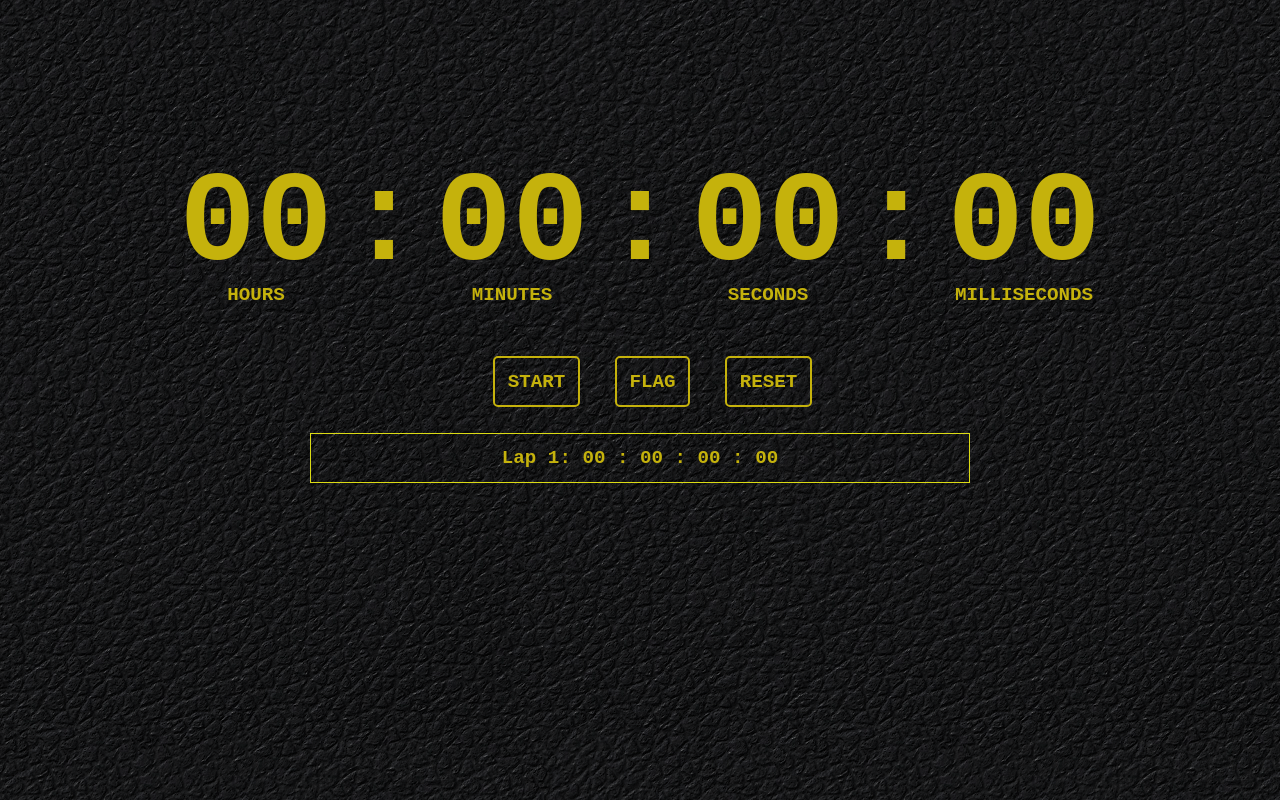
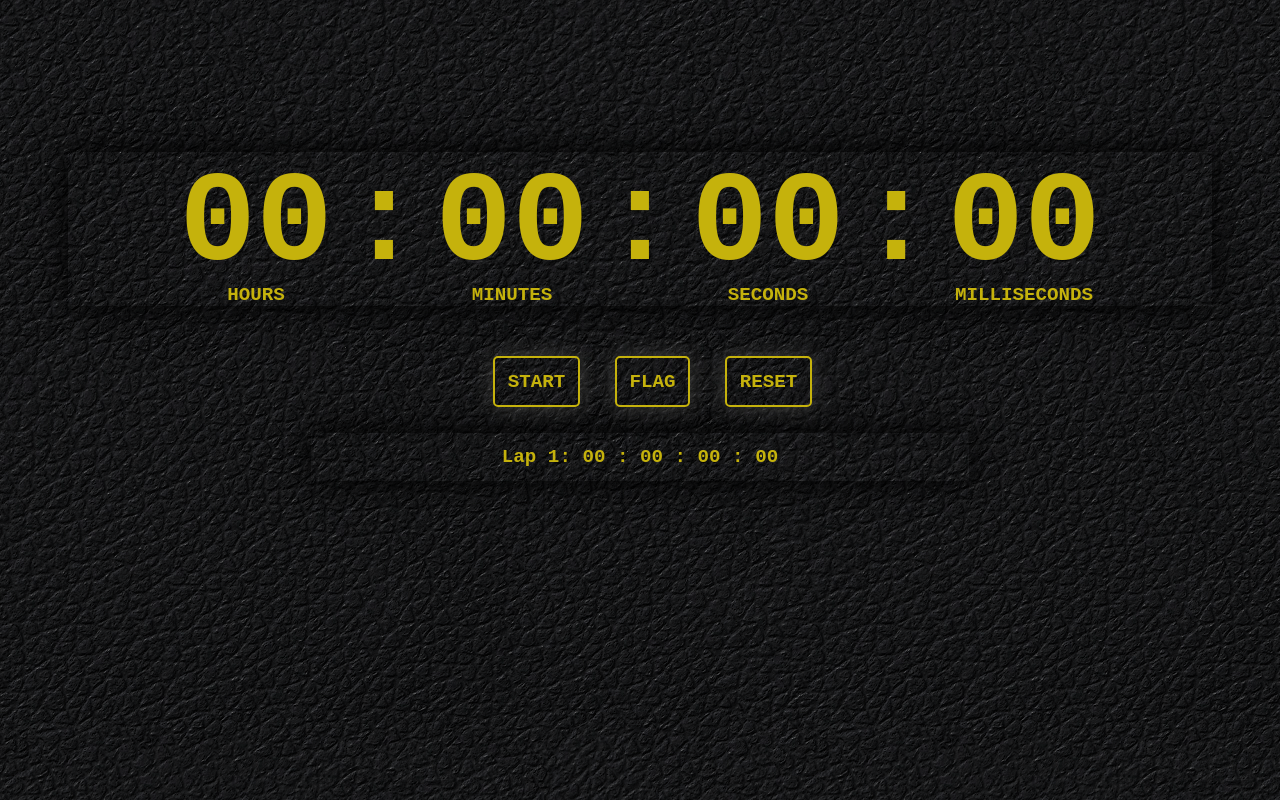
Before and after one commit to sivaranjani-mspluto/SCT_WD_02, a plain HTML site: page index.html in a window 1280 px wide. Both pictures are taken after a click on the button "FLAG". Drawn offline with Linux system fonts and the light colour scheme.

Commit message:
style.css

```diff
--- a/style.css
+++ b/style.css
@@ -10,6 +10,9 @@ body {
   justify-content: center;
   align-items: center;
   margin-top: 12%;
+  box-shadow: 0 0 30px black;
+  margin-left: 60px ;
+  margin-right: 60px;
 }
 
 .timer {
@@ -45,6 +48,7 @@ button {
   cursor: pointer;
   margin-left: 25px;
   border-radius: 5px;
+   box-shadow: 0 0 20px rgb(61, 61, 59);
 }
 button:hover {
   background-color: rgb(234, 234, 15);
@@ -58,7 +62,7 @@ button:hover {
   max-height: 20vh;
   overflow-y: auto;
   margin-top: 2vw;
-  border: 1px solid rgb(219, 219, 20);
+  box-shadow: 0 0 30px black;
   padding: 1vw;
   width: 50%;
   margin-left: auto;
```
